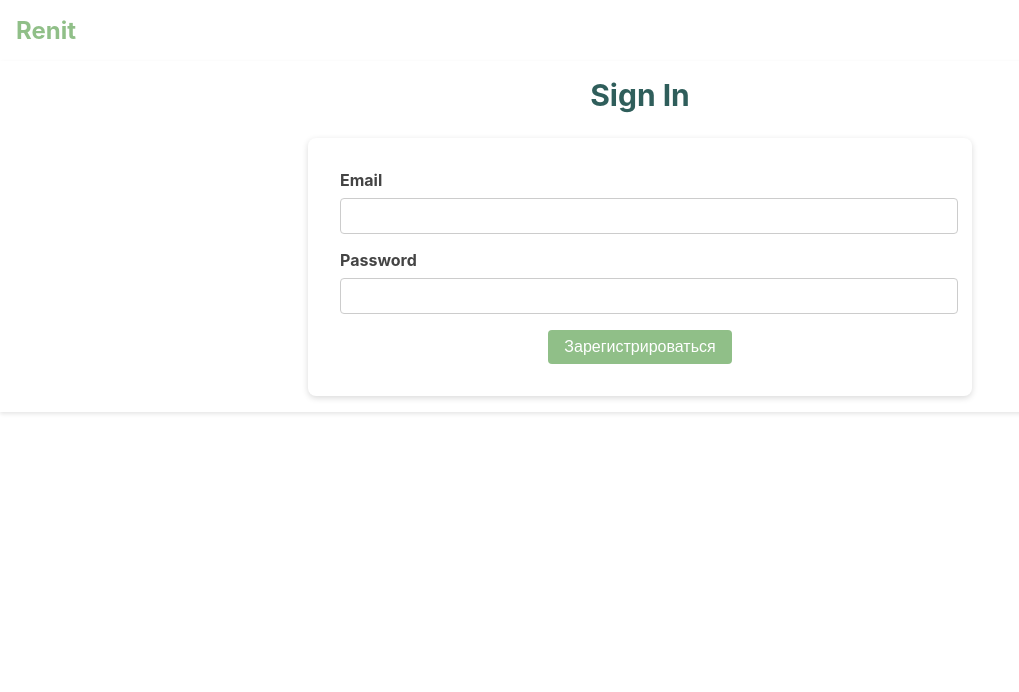
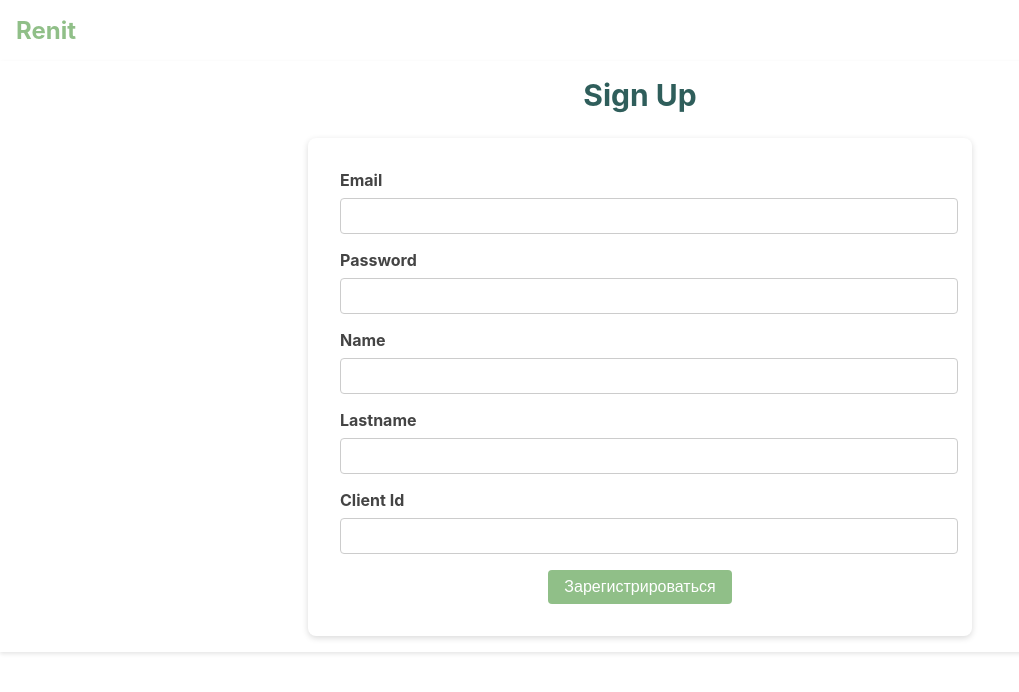
Before and after one commit to mashtakovmm/final-project, a React (Create React App) app: page /signup in a window 1280 px wide. Shown: the top 692 px of the page, without its empty margins (0-1019 px from the left). Built offline with nearby package versions, Linux system fonts and the light colour scheme.

Commit message:
Update sign up form

```diff
--- a/src/Home.css
+++ b/src/Home.css
@@ -21,7 +21,7 @@
     font-size: 24px;
   }
 
-  .header button {
+  .button {
     background-color: #90BF88;
     color: #fff;
     border: none;
@@ -32,8 +32,19 @@
     transition: background-color 0.3s ease;
   }
 
-  .header button:hover {
+  .log-out-button {
+    max-height: 34px;
+  }
+
+  .button:hover {
     background-color: #2F5E5B;
+  }
+
+  .loged-in-container {
+    display: flex;
+    justify-content: space-between;
+    gap: 10px;
+    align-items: center
   }
 
   /* Оформление основного содержимого */
--- a/src/Home.js
+++ b/src/Home.js
@@ -46,14 +46,14 @@ function Home() {
         <h1><Link to={{pathname:`/`}} className='link'>Renit</Link></h1>
         <div className='button-container'>
           {email!=="" && token!=="" ? (
-            <>
+            <div className='loged-in-container'>
               <p>Привет, {email}</p>
-              <button onClick={logOutButtonClick}>Log Out</button>
-            </>
+              <button className='button log-out-button' onClick={logOutButtonClick}>Log Out</button>
+            </div>
           ) : (
             <>
-            <button><Link to={{ pathname: `/signin`}} className='link'>Вход</Link></button>
-            <button><Link to={{ pathname: `/signup`}} className='link'>Регистрация</Link></button>
+            <button className='button'><Link to={{ pathname: `/signin`}} className='link'>Вход</Link></button>
+            <button className='button'><Link to={{ pathname: `/signup`}} className='link'>Регистрация</Link></button>
             </>
           )}
 
--- a/src/Links.css
+++ b/src/Links.css
@@ -10,3 +10,13 @@
 .reg-link:hover {
     text-decoration: underline;
 }
+
+.link-reg-to-home {
+    text-decoration: none;
+    color: #2F5E5B;
+    font-size: 20px;
+}
+
+.link-reg-to-home:hover {
+    text-decoration: underline;
+}
--- a/src/LoginForm.js
+++ b/src/LoginForm.js
@@ -74,7 +74,7 @@ function LoginForm() {
         </div>
         <button type="submit">Войти</button>
         </form>
-        <p><Link to={{pathname: "/"}} className='link reg-link'>Нет аккаунта?</Link></p>
+        <p><Link to={{pathname: "/signup"}} className='link reg-link'>Нет аккаунта?</Link></p>
     </>
   );
 }
--- a/src/RegForm.js
+++ b/src/RegForm.js
@@ -2,29 +2,36 @@ import React, { useState } from 'react';
 import "./Home.css"
 import "./SignIn.css"
 import "./Error.css"
+import "./Links.css"
+import { Link } from 'react-router-dom';
 
 
 function RegForm() {
   const [email, setEmail] = useState('');
   const [password, setPassword] = useState('');
+  const [name, setName] = useState('');
+  const [lastname, setLastname] = useState('');
   const [clientId, setClientId] = useState(localStorage.getItem("clientId"))
   const [error, setError] = useState(null);
   const [isSubmitted, setIsSubmitted] = useState(false);
+  const [color, setColor] = useState("red")
 
   const handleSubmit = (e) => {
     e.preventDefault();
     setIsSubmitted(true)
-    SignUp(email, password, clientId)
+    SignUp(email, password, clientId, name, lastname)
   };
 
-  function SignUp(email, password, clientId) {
+  function SignUp(email, password, clientId, name, lastname) {
     var myHeaders = new Headers();
     myHeaders.append("Content-Type", "application/json");
 
     var raw = JSON.stringify({
       "email": email,
       "password": password,
-      "clientId": clientId
+      "clientId": clientId,
+      "firstName": name,
+      "lastName": lastname
     });
 
     var requestOptions = {
@@ -38,8 +45,10 @@ function RegForm() {
     .then(response => {
       if (!response.ok) {
         response.json().then(data => setError(data.message))
+        setColor("red")
       } else {
-        response.json().then(result => console.log(result))
+        setError("Регистрация прошла успешно")
+        setColor("green")
       }
     })
     .catch(error => setError(error.message));
@@ -47,7 +56,13 @@ function RegForm() {
 
   return (
     <>
-        {isSubmitted ? (<div className='error'>{error}</div>):(<></>)}
+        {isSubmitted ? (
+        <>
+        <div  style={{ color: color }}>
+          {error}
+        </div>
+    </>
+        ):(<></>)}
         <form className='log-form' onSubmit={handleSubmit} autoComplete="off">
         <div>
             <label htmlFor="email">Email</label>
@@ -67,6 +82,33 @@ function RegForm() {
             onChange={(e) => setPassword(e.target.value)}
             />
         </div>
+        <div>
+            <label htmlFor="name">Name</label>
+            <input
+            type="name"
+            id="name"
+            value={name}
+            onChange={(e) => setName(e.target.value)}
+            />
+        </div>
+        <div>
+            <label htmlFor="surname">Lastname</label>
+            <input
+            type="surname"
+            id="surname"
+            value={lastname}
+            onChange={(e) => setLastname(e.target.value)}
+            />
+        </div>
+        <div>
+            <label htmlFor="clientId">Client Id</label>
+            <input
+            type="clientId"
+            id="clientId"
+            value={clientId}
+            onChange={(e) => setClientId(e.target.value)}
+            />
+        </div>
         <button type="submit">Зарегистрироваться</button>
         </form>
     </>
--- a/src/SignIn.css
+++ b/src/SignIn.css
@@ -46,8 +46,7 @@
     margin-bottom: 4px;
   }
 
-  .log-form input[type="email"],
-  .log-form input[type="password"] {
+  .log-form input {
     width: 100%;
     padding: 8px;
     border: 1px solid #ccc;
--- a/src/SingUp.js
+++ b/src/SingUp.js
@@ -13,7 +13,7 @@ function SignUp() {
       <h1><Link to={{pathname:`/`}} className='link'>Renit</Link></h1>
       </header>
       <main className='main main-login'>
-        <h2 className='h2 h2-login'>Sign In</h2>
+        <h2 className='h2 h2-login'>Sign Up</h2>
         <RegForm />
       </main>
     </>
```
